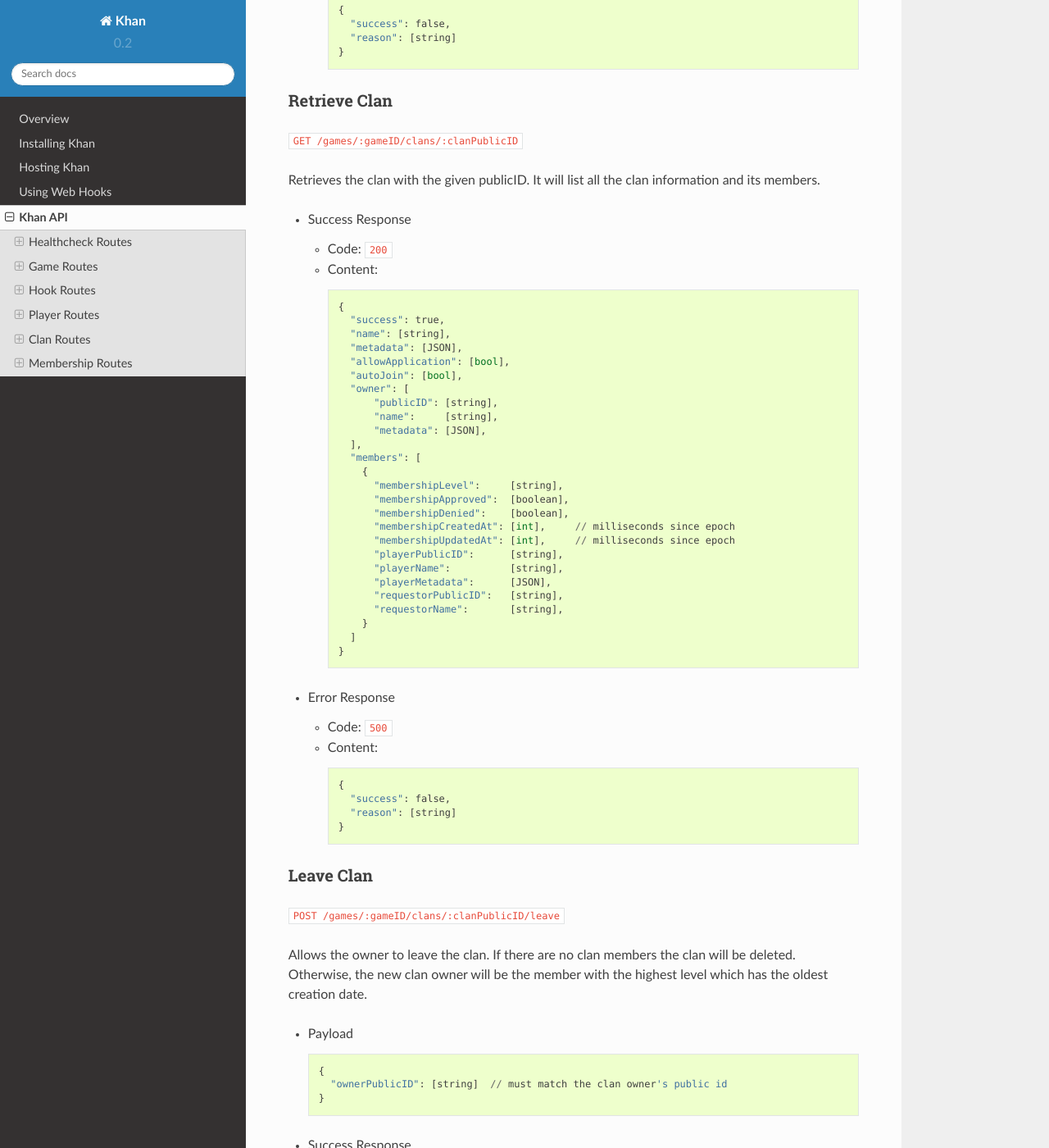
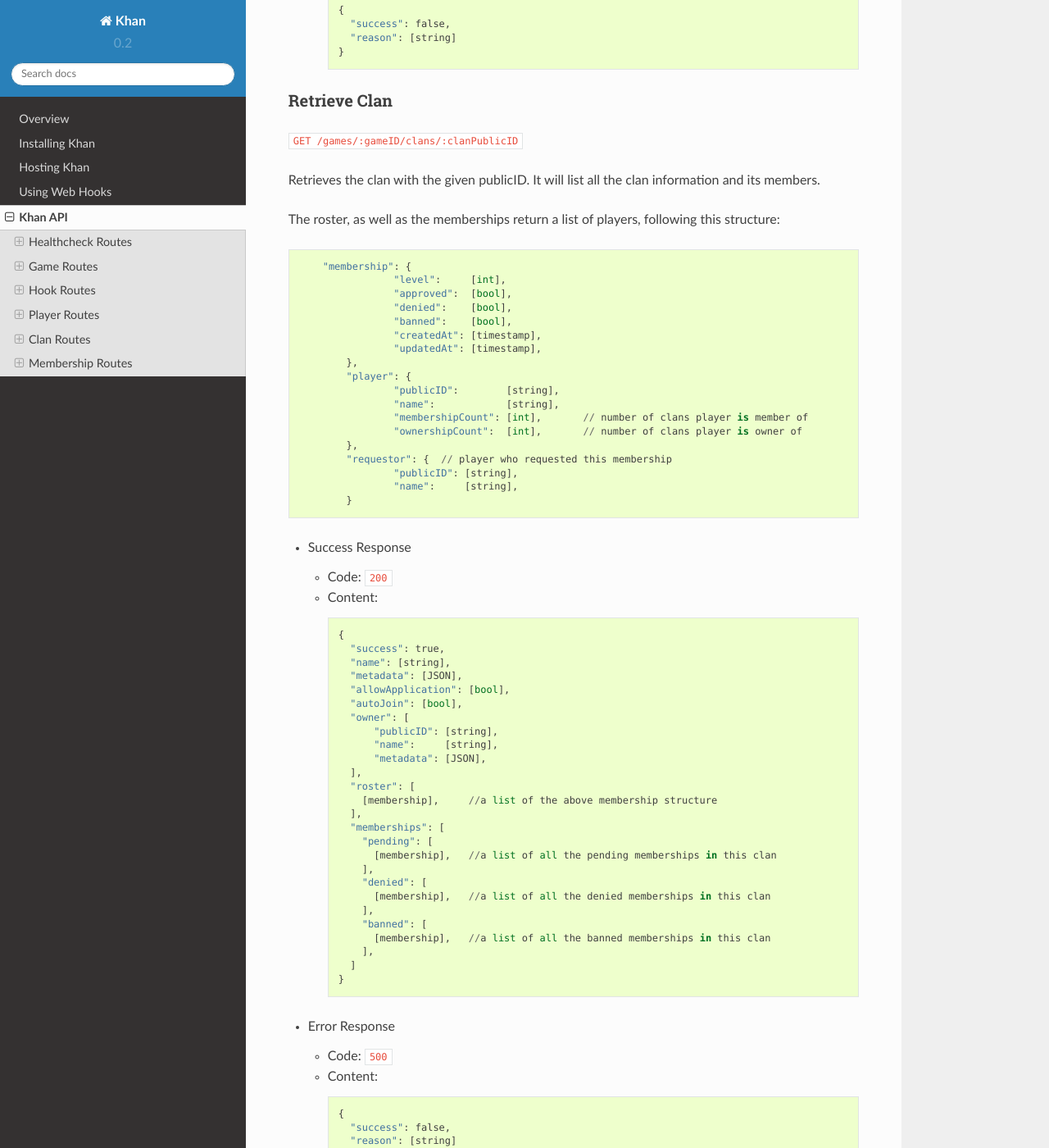
Before and after one commit to topfreegames/khan, a Sphinx documentation site: the page built from docs/API.md, in a window 1280 px wide and 1400 px high, scrolled down 13747 px. Shown: the whole window at 82% size. Built offline with Sphinx 7.4.7 and the Read the Docs theme 2.0.0, drawn with Linux system fonts in a browser that asks for light colours.

Commit message:
Clan details docs

```diff
--- a/docs/API.md
+++ b/docs/API.md
@@ -673,6 +673,28 @@
 
   Retrieves the clan with the given publicID. It will list all the clan information and its members.
 
+  The roster, as well as the memberships return a list of players, following this structure:
+
+        "membership": {
+			"level":     [int],
+			"approved":  [bool],
+			"denied":    [bool],
+			"banned":    [bool],
+			"createdAt": [timestamp],
+			"updatedAt": [timestamp],
+		},
+		"player": {
+			"publicID":        [string],
+			"name":            [string],
+			"membershipCount": [int],       // number of clans player is member of
+			"ownershipCount":  [int],       // number of clans player is owner of
+		},
+		"requestor": {  // player who requested this membership
+			"publicID": [string],
+			"name":     [string],
+		}
+
+
   * Success Response
     * Code: `200`
     * Content:
@@ -688,19 +710,19 @@
             "name":     [string],
             "metadata": [JSON],
         ],
-        "members": [
-          {
-            "membershipLevel":     [string],
-            "membershipApproved":  [boolean],
-            "membershipDenied":    [boolean],
-            "membershipCreatedAt": [int],     // milliseconds since epoch
-            "membershipUpdatedAt": [int],     // milliseconds since epoch
-            "playerPublicID":      [string],
-            "playerName":          [string],
-            "playerMetadata":      [JSON],
-            "requestorPublicID":   [string],
-            "requestorName":       [string],
-          }
+        "roster": [
+          [membership],     //a list of the above membership structure
+        ],
+        "memberships": [
+          "pending": [
+            [membership],   //a list of all the pending memberships in this clan
+          ],
+          "denied": [
+            [membership],   //a list of all the denied memberships in this clan
+          ],
+          "banned": [
+            [membership],   //a list of all the banned memberships in this clan
+          ],
         ]
       }
 
```
